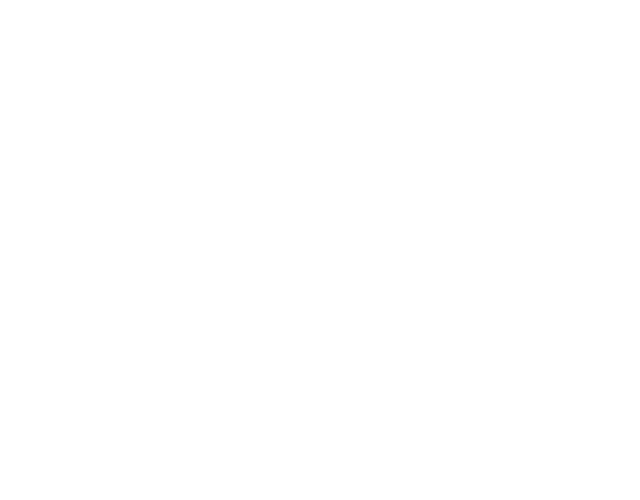
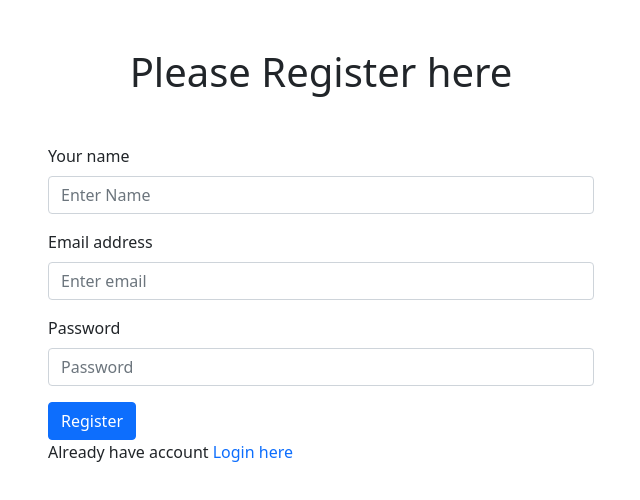
Before and after one commit to MdShohan81/warehouse-management-frontend, a React (Create React App) app: page /register in a window 1280 px wide. Before the commit this address had no page. Shown: the top 500 px of the page, without its empty margins (319-959 px from the left). Built offline with nearby package versions, Linux system fonts and the light colour scheme.

Commit message:
added login and registration form with firebase

```diff
--- a/package.json
+++ b/package.json
@@ -7,6 +7,7 @@
     "@testing-library/react": "^13.1.1",
     "@testing-library/user-event": "^13.5.0",
     "bootstrap": "^5.1.3",
+    "firebase": "^9.7.0",
     "react": "^18.1.0",
     "react-bootstrap": "^2.3.1",
     "react-dom": "^18.1.0",
--- a/src/App.js
+++ b/src/App.js
@@ -2,13 +2,17 @@
 import './App.css';
 import Home from './components/Home/Home';
 import Items from './components/Items/Items';
+import Login from './components/Login/Login/Login';
+import Register from './components/Login/Register/Register';
 
 function App() {
   return (
-    <div className="App">
+    <div>
         <Routes>
             <Route path='/' element={<Home></Home>}></Route>
             <Route path='/items' element={<Items></Items>}></Route>
+            <Route path='/login' element={<Login></Login>}></Route>
+            <Route path='/register' element={<Register></Register>}></Route>
         </Routes>
     </div>
   );
--- a/src/components/Header/Header.js
+++ b/src/components/Header/Header.js
@@ -21,6 +21,9 @@
                     <Nav.Link href="#pricing">Add Product</Nav.Link>
                     <Nav.Link href="#pricing">My Item</Nav.Link>
                     </Nav>
+                    <Nav className='ms-auto'>
+                    <Nav.Link as={Link} to="/login">Login</Nav.Link>
+                    </Nav>
                 </Navbar.Collapse>
                 </Container>
                 </Navbar>
--- a/src/components/ItemCard/ItemCard.js
+++ b/src/components/ItemCard/ItemCard.js
@@ -9,12 +9,12 @@
             <img src={picture} alt="images" className='item-img'/>
             <div className="card-body">
                 <div className='d-flex justify-content-around'>
+                <p>ItemName: <b>{ServiceName}</b></p>
+                <p>Name: <b>{name}</b></p>
+                </div>
+                <div className='d-flex justify-content-around'>
                 <p>Price: <b>{price}</b></p>
                 <p>quantity: <b>{quantity}</b></p>
-                </div>
-                <div className='d-flex justify-content-around'>
-                <p>ItemName: <b>{ServiceName}</b></p>
-                <p>Name: <b>{name}</b></p>
                 </div>
 
                 <p>{reviewText}</p>
--- a/src/components/Login/Login/Login.js
+++ b/src/components/Login/Login/Login.js
@@ -1,9 +1,45 @@
-import React from 'react';
+import React, { useRef } from 'react';
+import { Button, Form } from 'react-bootstrap';
+import { Link, useNavigate } from 'react-router-dom';
 
 const Login = () => {
+    const emailRef = useRef('');
+    const passwordRef = useRef('');
+    const navigate = useNavigate();
+
+    const loginHandleSubmit = event => {
+        event.preventDefault();
+        const email = emailRef.current.value;
+        const password = passwordRef.current.value;
+        console.log(email, password)
+    }
+    const navigateRegister = event => {
+        navigate('/register')
+    }
+
     return (
-        <div>
-            <h1>This is home page</h1>
+        <div className='container'>
+            <div className="row">
+            <h1 className='text-center my-5'>Please Login here</h1>
+                <div className="col-md-12 w-50 mx-auto">
+                    <Form onSubmit={loginHandleSubmit}>
+                    <Form.Group className="mb-3" controlId="formBasicEmail">
+                        <Form.Label>Email address</Form.Label>
+                        <Form.Control ref={emailRef} type="email" placeholder="Enter email" />
+                    </Form.Group>
+
+                    <Form.Group className="mb-3" controlId="formBasicPassword">
+                        <Form.Label>Password</Form.Label>
+                        <Form.Control ref={passwordRef} type="password" placeholder="Password" />
+                    </Form.Group>
+                    <Button variant="primary" type="submit">
+                        Log In
+                    </Button>
+                    </Form>
+                    <p>New to Carspot? <Link className='text-primary text-decoration-none' onClick={navigateRegister}   to='/register'>Register here</Link></p>
+                </div>
+            </div>
+
         </div>
     );
 };
--- a/src/components/Login/Register/Register.js
+++ b/src/components/Login/Register/Register.js
@@ -1,10 +1,52 @@
-import React from 'react';
+import React, { useRef } from 'react';
+import { Button, Form } from 'react-bootstrap';
+import { Link, useNavigate } from 'react-router-dom';
 
 const Register = () => {
+    const nameRef = useRef('');
+    const emailRef = useRef('');
+    const passwordRef = useRef('');
+    const navigate = useNavigate();
+    const loginRegister = event =>{
+        navigate('login');
+    }
+    const registerHandleSubmit = event => {
+        event.preventDefault();
+        const name = nameRef.current.value;
+        const email = emailRef.current.value;
+        const password = passwordRef.current.value;
+
+        console.log(name, email,password);
+
+    }
     return (
-        <div>
+        <div className='container'>
+        <div className="row">
+        <h1 className='text-center my-5'>Please Register here</h1>
+            <div className="col-md-12 w-50 mx-auto">
+                <Form onSubmit={registerHandleSubmit}>
+                <Form.Group className="mb-3" controlId="formBasicName">
+                    <Form.Label>Your name</Form.Label>
+                    <Form.Control ref={nameRef} type="text" placeholder="Enter Name" />
+                </Form.Group>
+                <Form.Group className="mb-3" controlId="formBasicEmail">
+                    <Form.Label>Email address</Form.Label>
+                    <Form.Control ref={emailRef}  type="email" placeholder="Enter email" />
+                </Form.Group>
 
+                <Form.Group className="mb-3" controlId="formBasicPassword">
+                    <Form.Label>Password</Form.Label>
+                    <Form.Control ref={passwordRef}  type="password" placeholder="Password" />
+                </Form.Group>
+                <Button variant="primary" type="submit">
+                    Register
+                </Button>
+                </Form>
+                <p>Already have account <Link className='text-primary text-decoration-none' onClick={loginRegister}  to='/login'>Login here</Link></p>
+            </div>
         </div>
+
+    </div>
     );
 };
 
```
Also changed, not shown: src/components/Login/RequireAuth/RequireAuth.js (+11 -0 lines), src/firebase.init.js (added, +21 -0 lines), 1 other file (tests, documents, lock files or other folders).
